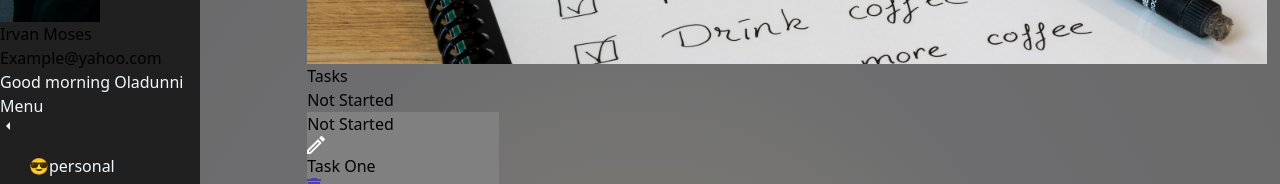
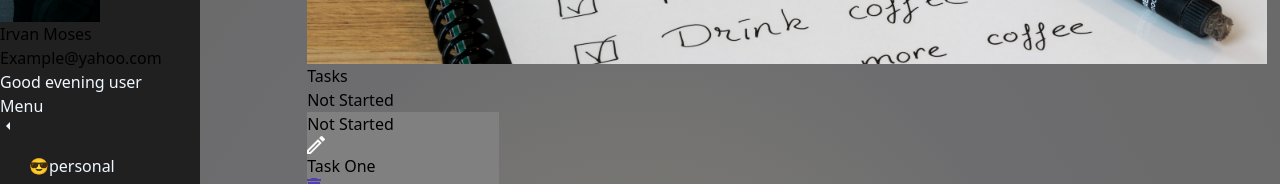
Before and after one commit to DaScOrPiO/crud-app, a Next.js app: page /homepage in a window 1280 px wide. Shown: the part 176-360 px from the top of the page. Built offline with nearby package versions, Linux system fonts and the light colour scheme.

Commit message:
Feat: Date functionality and typewritter effect added

```diff
--- a/package.json
+++ b/package.json
@@ -12,6 +12,7 @@
     "eslint": "8.36.0",
     "eslint-config-next": "13.2.4",
     "framer-motion": "^10.10.0",
+    "moment": "^2.29.4",
     "next": "13.2.4",
     "react": "18.2.0",
     "react-dom": "18.2.0",
--- a/src/components/dashboard.jsx
+++ b/src/components/dashboard.jsx
@@ -8,7 +8,7 @@ import { CgDisplayGrid } from "react-icons/cg";
 import { BiCalendar } from "react-icons/bi";
 import Button from "@/components/button";
 import { AnimatePresence, motion } from "framer-motion";
-import { useState, forwardRef } from "react";
+import { useState, forwardRef, useEffect } from "react";
 import Typewriter from "typewriter-effect";
 
 const Dashboard = forwardRef(function Dashboard(props, ref) {
@@ -17,6 +17,21 @@ const Dashboard = forwardRef(function Dashboard(props, ref) {
   const NavDisplay = () => {
     setNav((prev) => !prev);
   };
+
+  //Date Functionality not working why?
+  const hour = new Date().getHours();
+  const renderGretings = useEffect(() => {
+    const greetings = () => {
+      if (hour <= 11) {
+        return `Good morning user`;
+      } else if (hour > 11 && hour <= 16) {
+        return `Good afternoon user`;
+      } else {
+        return `Good evening user`;
+      }
+    };
+    greetings();
+  }, [hour]);
 
   return (
     <>
@@ -54,7 +69,22 @@ const Dashboard = forwardRef(function Dashboard(props, ref) {
           </div>
 
           <div className="greetings h-auto p-2 w-full mt-4">
-            <h2 className="text-center text-2xl">Good morning Oladunni</h2>
+            {hour <= 11 ? (
+              <h2 className="text-center text-2xl">Good morning user</h2>
+            ) : (
+              ""
+            )}
+            {hour > 11 && hour <= 16 ? (
+              <h2 className="text-center text-2xl">Good afternoon user</h2>
+            ) : (
+              ""
+            )}
+
+            {hour > 16 ? (
+              <h2 className="text-center text-2xl">Good evening user</h2>
+            ) : (
+              ""
+            )}
 
             <div
               className="flex flex-col mt-6 hover:cursor-pointer"
--- a/src/pages/homepage.js
+++ b/src/pages/homepage.js
@@ -4,6 +4,8 @@ import { useState, useRef, useLayoutEffect, useEffect } from "react";
 import { RxHamburgerMenu } from "react-icons/rx";
 import { AiOutlineClose } from "react-icons/ai";
 import { delay, motion, AnimatePresence } from "framer-motion";
+import { data } from "autoprefixer";
+import moment from "moment/moment";
 
 export default function Homepage() {
   const [Width, setWidth] = useState(globalThis.window?.innerWidth);
@@ -17,10 +19,6 @@ export default function Homepage() {
   const showNav = () => {
     setNav((prev) => !prev);
     const element = ref.current;
-
-    // if (!Nav) {
-    //   element.classList.add("no-display");
-    // }
 
     if (Width <= mobileBreakPoint && Nav) {
       element.classList.remove("no-display");
@@ -52,6 +50,8 @@ export default function Homepage() {
       element.classList.remove("no-display");
     }
   }, [Width, Nav]);
+
+  const date = moment(new Date()).format(`DD/MM/YYYY`);
 
   const handleClickOutside = (e) => {
     if (
@@ -97,7 +97,7 @@ export default function Homepage() {
          text-white w-full p-2 items-end"
         >
           <h2 className="text-center text-2xl">Projects</h2>
-          <h2 className="text-center text-2xl">20/03/2023</h2>
+          <h2 className="text-center text-2xl">{date}</h2>
         </header>
 
         <div className="w-full mt-4 flex flex-col py-4">
```
Also changed, not shown: 1 other file (tests, documents, lock files or other folders).
